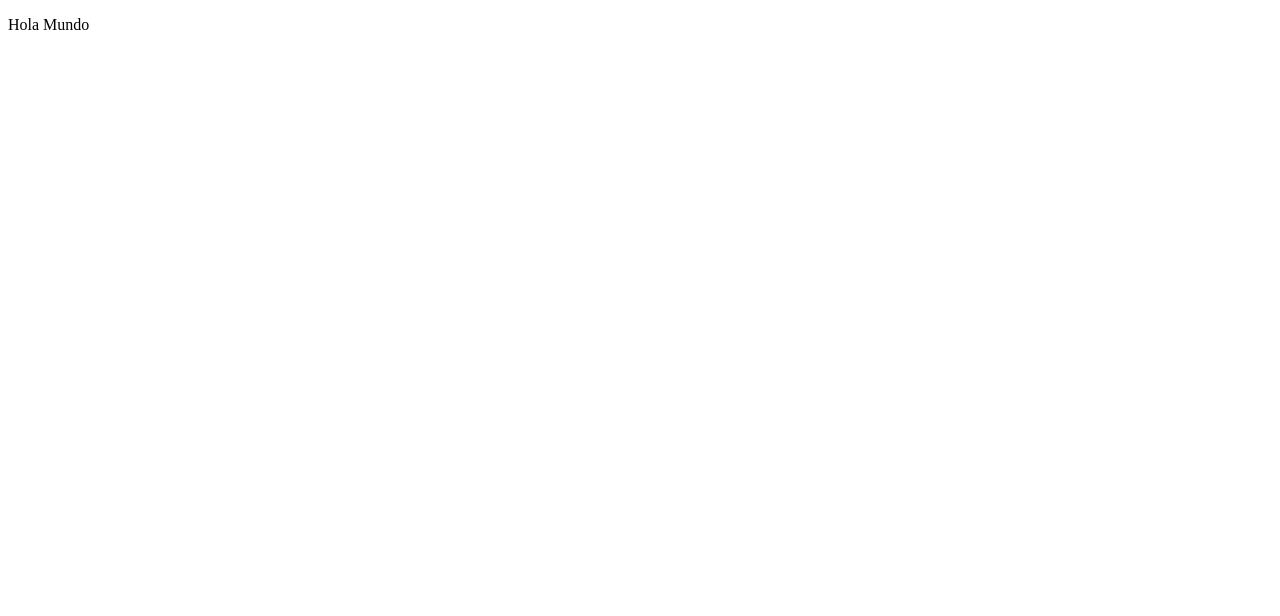
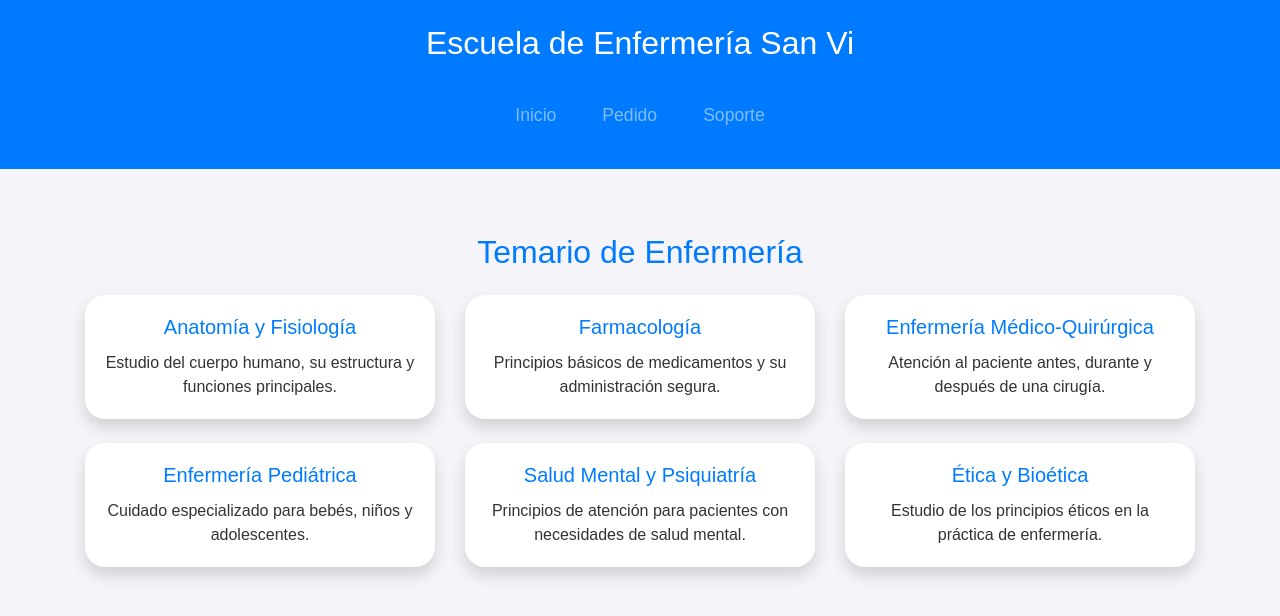
Before and after one commit to Fxxzzy/grupo-d-becalos, a plain HTML site: page index.html in a window 1280 px wide. Drawn offline with nearby package versions, Linux system fonts and the light colour scheme.

Commit message:
receta e inicio de pag

```diff
--- a/index.html
+++ b/index.html
@@ -1,13 +1,106 @@
 <!DOCTYPE html>
-<html lang="en">
+<html lang="es">
 <head>
     <meta charset="UTF-8">
     <meta name="viewport" content="width=device-width, initial-scale=1.0">
-    <title>Document</title>
+    <title>Escuela de Enfermería San Vi</title>
+    <!-- Bootstrap CSS -->
+    <link href="https://stackpath.bootstrapcdn.com/bootstrap/4.5.2/css/bootstrap.min.css" rel="stylesheet">
+    <link rel="stylesheet" href="styles.css">
 </head>
 <body>
-    <div>
-        <p>Hola Mundo</p>
-    </div>
+
+    <!-- Header y Navbar -->
+    <header class="bg-primary text-white text-center py-4">
+        <h1>Escuela de Enfermería San Vi</h1>
+        <nav class="navbar navbar-expand-lg navbar-dark">
+            <div class="container">
+                <button class="navbar-toggler" type="button" data-toggle="collapse" data-target="#navbarNav" aria-controls="navbarNav" aria-expanded="false" aria-label="Toggle navigation">
+                    <span class="navbar-toggler-icon"></span>
+                </button>
+                <div class="collapse navbar-collapse justify-content-center" id="navbarNav">
+                    <ul class="navbar-nav">
+                        <li class="nav-item">
+                            <a class="nav-link" href="#inicio">Inicio</a>
+                        </li>
+                        <li class="nav-item">
+                            <a class="nav-link" href="#pedido">Pedido</a>
+                        </li>
+                        <li class="nav-item">
+                            <a class="nav-link" href="#soporte">Soporte</a>
+                        </li>
+                    </ul>
+                </div>
+            </div>
+        </nav>
+    </header>
+
+    <!-- Sección de Temario de Enfermería -->
+    <main class="container my-5">
+        <section id="temario" class="text-center">
+            <h2 class="text-primary mb-4">Temario de Enfermería</h2>
+            <div class="row">
+                <!-- Card 1 -->
+                <div class="col-md-4 mb-4">
+                    <div class="card shadow rounded-20">
+                        <div class="card-body">
+                            <h5 class="card-title text-primary">Anatomía y Fisiología</h5>
+                            <p class="card-text">Estudio del cuerpo humano, su estructura y funciones principales.</p>
+                        </div>
+                    </div>
+                </div>
+                <!-- Card 2 -->
+                <div class="col-md-4 mb-4">
+                    <div class="card shadow rounded-20">
+                        <div class="card-body">
+                            <h5 class="card-title text-primary">Farmacología</h5>
+                            <p class="card-text">Principios básicos de medicamentos y su administración segura.</p>
+                        </div>
+                    </div>
+                </div>
+                <!-- Card 3 -->
+                <div class="col-md-4 mb-4">
+                    <div class="card shadow rounded-20">
+                        <div class="card-body">
+                            <h5 class="card-title text-primary">Enfermería Médico-Quirúrgica</h5>
+                            <p class="card-text">Atención al paciente antes, durante y después de una cirugía.</p>
+                        </div>
+                    </div>
+                </div>
+                <!-- Card 4 -->
+                <div class="col-md-4 mb-4">
+                    <div class="card shadow rounded-20">
+                        <div class="card-body">
+                            <h5 class="card-title text-primary">Enfermería Pediátrica</h5>
+                            <p class="card-text">Cuidado especializado para bebés, niños y adolescentes.</p>
+                        </div>
+                    </div>
+                </div>
+                <!-- Card 5 -->
+                <div class="col-md-4 mb-4">
+                    <div class="card shadow rounded-20">
+                        <div class="card-body">
+                            <h5 class="card-title text-primary">Salud Mental y Psiquiatría</h5>
+                            <p class="card-text">Principios de atención para pacientes con necesidades de salud mental.</p>
+                        </div>
+                    </div>
+                </div>
+                <!-- Card 6 -->
+                <div class="col-md-4 mb-4">
+                    <div class="card shadow rounded-20">
+                        <div class="card-body">
+                            <h5 class="card-title text-primary">Ética y Bioética</h5>
+                            <p class="card-text">Estudio de los principios éticos en la práctica de enfermería.</p>
+                        </div>
+                    </div>
+                </div>
+            </div>
+        </section>
+    </main>
+
+    <!-- Bootstrap JS, jQuery, and Popper.js -->
+    <script src="https://code.jquery.com/jquery-3.5.1.slim.min.js"></script>
+    <script src="https://cdn.jsdelivr.net/npm/@popperjs/core@2.5.4/dist/umd/popper.min.js"></script>
+    <script src="https://stackpath.bootstrapcdn.com/bootstrap/4.5.2/js/bootstrap.min.js"></script>
 </body>
 </html>
--- /dev/null
+++ b/styles.css
@@ -0,0 +1,130 @@
+/* Configuración general */
+* {
+    margin: 0;
+    padding: 0;
+    box-sizing: border-box;
+    font-family: Arial, sans-serif;
+}
+
+body {
+    background-color: #f4f4f9;
+    color: #333;
+    display: flex;
+    flex-direction: column;
+    align-items: center;
+    min-height: 100vh;
+}
+
+/* Encabezado */
+header {
+    background-color: #3157cc;
+    color: white;
+    width: 100%;
+    padding: 1rem;
+    text-align: center;
+}
+
+header h1 {
+    font-size: 2rem;
+}
+
+nav ul {
+    list-style: none;
+    display: flex;
+    justify-content: center;
+    margin-top: 1rem;
+}
+
+nav ul li {
+    margin: 0 15px;
+}
+
+nav ul li a {
+    color: white;
+    text-decoration: none;
+    font-size: 1.1rem;
+    padding: 0.5rem 1rem;
+    border-radius: 5px;
+    transition: background-color 0.3s;
+}
+
+nav ul li a:hover {
+    background-color: #5931cc;
+}
+
+/* Sección de perfil */
+main {
+    margin-top: 2rem;
+    display: flex;
+    justify-content: center;
+    width: 100%;
+    padding: 1rem;
+}
+
+#perfil {
+    background-color: white;
+    padding: 2rem;
+    border-radius: 8px;
+    box-shadow: 0 4px 8px rgba(0, 0, 0, 0.1);
+    text-align: center;
+    max-width: 600px;
+}
+
+#perfil img {
+    width: 150px;
+    height: 150px;
+    border-radius: 50%;
+    object-fit: cover;
+    margin-bottom: 1rem;
+    border: 4px solid #a631cc;
+}
+
+#perfil h2 {
+    color: #3157cc;
+    margin-bottom: 1rem;
+}
+
+#perfil p {
+    color: #666;
+    line-height: 1.6;
+}
+
+/* Configuración de colores */
+/* Configuración de colores */
+:root {
+    --primary-color: #3157cc;
+    --secondary-color: #5931cc;
+    --accent-color: #a631cc;
+}
+
+/* Estilos generales */
+body {
+    background-color: #f4f4f9;
+    color: #333;
+}
+
+/* Estilo de los enlaces de navegación */
+.navbar-nav .nav-link {
+    font-size: 1.1rem;
+    padding: 0.5rem 1rem;
+    transition: background-color 0.3s;
+}
+
+.navbar-nav .nav-link:hover {
+    background-color: var(--secondary-color);
+    border-radius: 5px;
+}
+
+/* Estilo para las cards */
+.card {
+    border-radius: 20px;
+    border: none;
+}
+
+.card-title {
+    color: var(--primary-color);
+}
+
+#temario h2 {
+    color: var(--primary-color);
+}
```
Also changed, not shown: RECETA.html (added, +41 -0 lines), Perfil.png (added), 1 other file.
